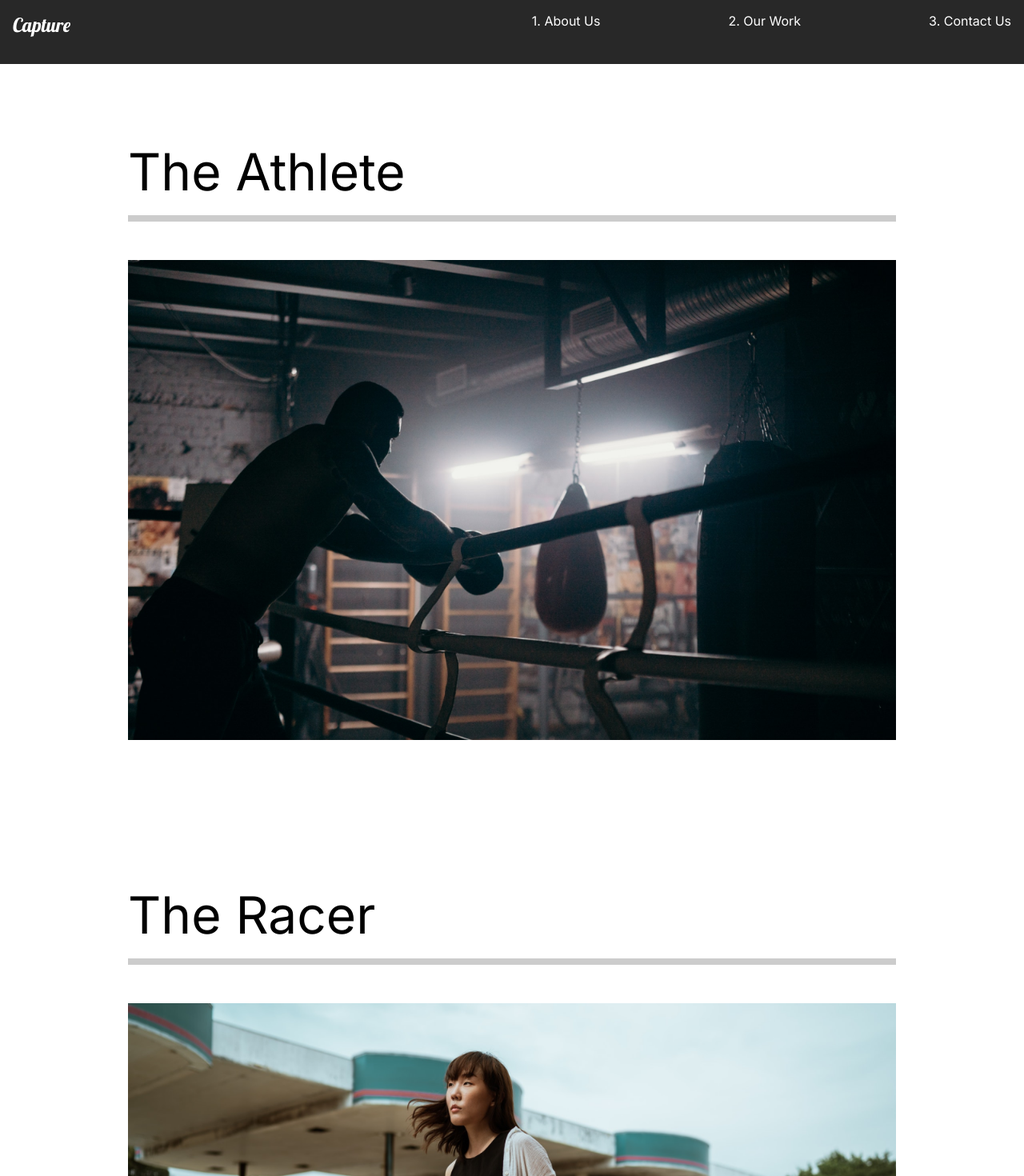
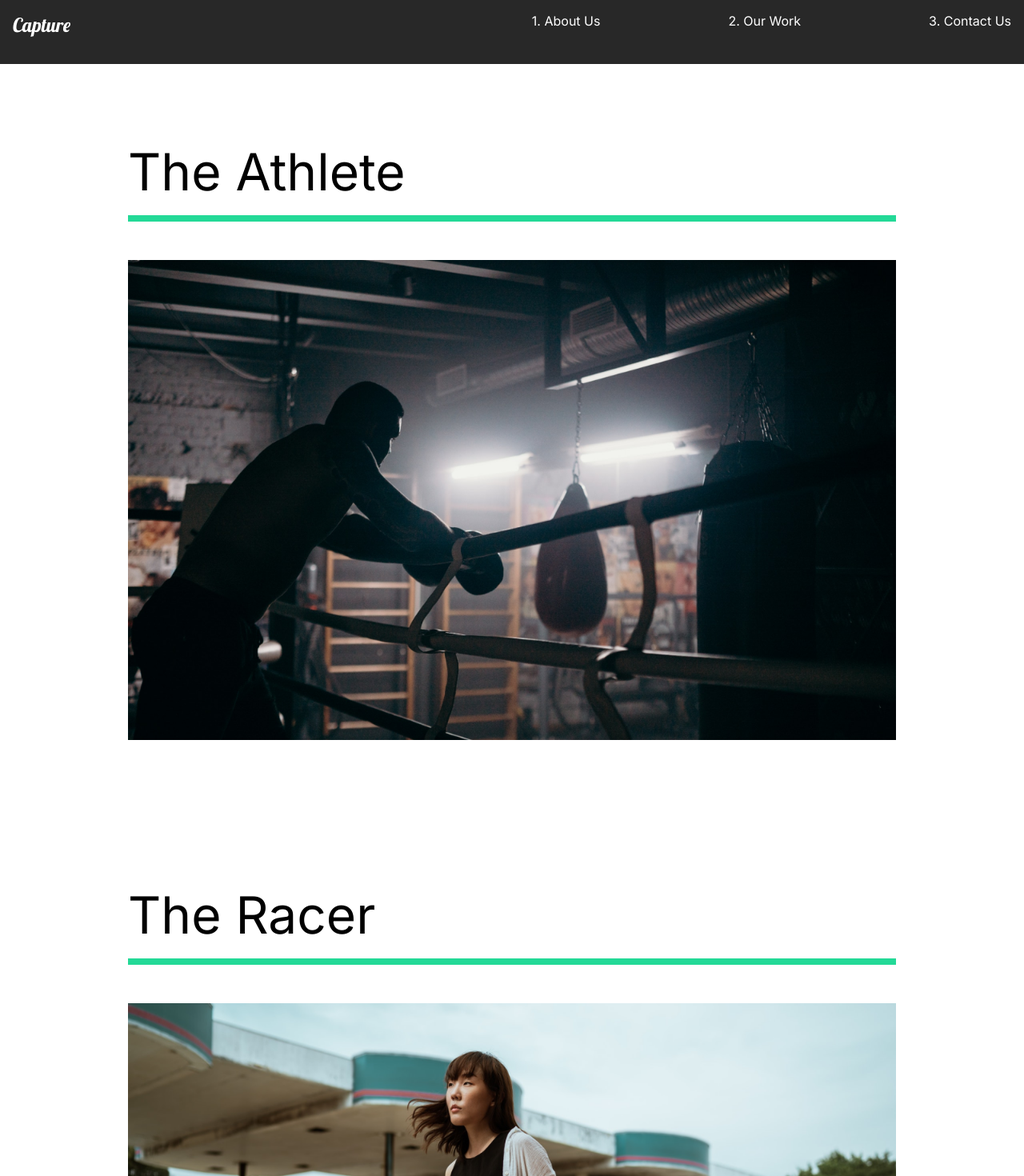
Before and after one commit to edazejnuni/capture, a React (Create React App) app: page /work in a window 1280 px wide. Shown: the top 1470 px of the page at 80% size. Built offline with nearby package versions, Linux system fonts and the light colour scheme.

Commit message:
11. Animation 2.0

```diff
--- a/src/Animation.js
+++ b/src/Animation.js
@@ -7,14 +7,13 @@ export const pageAnimation = {
         opacity:1,
         y: 0,
         transition:{
-            duration:1,
+            duration:0.5,
             when:"beforeChildren",
             staggerChildren:0.25,
         }
     },
     exit:{
         opacity:0,
-        y:300,
         transition: {
             duration:0.5,
         }
@@ -49,3 +48,30 @@ export const photoAnim = {
         }
     }
 }
+
+export const lineAnim = {
+    hidden:{
+        width:'0%'
+    },
+    show:{
+        width: '100%',
+        transition: {duration:1}
+    }
+}
+
+export const slider = {
+    hidden: {x:'-130%', skew: '45deg'},
+    show:{
+        x:'100%',
+        skew:'0deg',
+        transition:{ease:'easeOut', duration:1}
+    }
+}
+
+export const sliderContainer ={
+    hidden:{oppacity:1},
+    show:{oppacity:1, transition:{
+        staggerChildren:0.15,
+        ease:"easeOut"
+    }}
+}
--- /dev/null
+++ b/src/components/Wave.js
@@ -0,0 +1,20 @@
+import React from "react";
+import styled from "styled-components";
+import { motion } from "framer-motion";
+
+const Wave = () => {
+    return(
+        <WaveSvg viewBox="0 0 1440 363" fill="none" xmlns="http://www.w3.org/2000/svg">
+            <motion.path initial={{pathLength:0, pathOffset:1 }} animate={{pathLength:1, pathOffset:0}} transition={{duration:1}} d="M1440 27.4774C1352.73 19.8184 1122.41 49.0556 899.331 227.276C620.48 450.052 354.282 355.647 170.328 185.318C23.165 49.0556 -4.21721 8.32998 0.487081 5" stroke="#D96ED4" strokeOpacity="0.1" strokeWidth="10"/>
+        </WaveSvg>
+
+    )
+}
+
+const WaveSvg = styled.svg`
+    position: absolute;
+    left: 0;
+    z-index: 1;
+`;
+
+export default Wave;
--- a/src/pages/OurWork.js
+++ b/src/pages/OurWork.js
@@ -8,27 +8,34 @@ import goodtimes from '../img/goodtimes-small.png';
 
 //Animations
 import {motion} from 'framer-motion';
-import {pageAnimation} from '../Animation'
+import { pageAnimation, fade, photoAnim, lineAnim, slider, sliderContainer } from "../Animation";
 const OurWork = () => {
     return(
         <Work variants={pageAnimation} initial="hidden" animate="show" exit="exit" style={{background:'#fff'}}>
+            <motion.div variants={sliderContainer}>
+                <Frame1 variants={slider}></Frame1>
+                <Frame2 variants={slider}></Frame2>
+                <Frame3 variants={slider}></Frame3>
+                <Frame4 variants={slider}></Frame4>
+            </motion.div>
+
             <Movie>
-                <h2>The Athlete</h2>
-                <div className="line"></div>
+                <motion.h2 variants={fade}>The Athlete</motion.h2>
+                <motion.div variants={lineAnim} className="line"></motion.div>
                 <Link to="/work/the-athlete">
-                <img src={athlete} alt="Athlete" /></Link>
+                <Hide><motion.img variants={photoAnim} src={athlete} alt="Athlete" /></Hide></Link>
             </Movie>
             <Movie>
-                <h2>The Racer</h2>
-                <div className="line"></div>
+                <motion.h2>The Racer</motion.h2>
+                <motion.div variants={lineAnim} className="line"></motion.div>
                 <Link to="/work/the-racer">
-                <img src={theracer} alt="The Racer" /></Link>
+                <Hide><motion.img variants={photoAnim} src={theracer} alt="The Racer" /></Hide></Link>
             </Movie>
             <Movie>
-                <h2>Good Times</h2>
-                <div className="line"></div>
+                <motion.h2>Good Times</motion.h2>
+                <motion.div variants={lineAnim} className="line"></motion.div>
                 <Link to="/work/good-times">
-                <img src={goodtimes} alt="Good Times" /></Link>
+                <Hide><motion.img variants={photoAnim} src={goodtimes} alt="Good Times" /></Hide></Link>
             </Movie>
         </Work>
     )
@@ -47,7 +54,7 @@ const Movie = styled.div`
     padding-bottom: 10rem;
     .line{
         height: 0.5rem;
-        background:#cccccc;
+        background:#23d997;
         margin-bottom:3rem;
     }
     img{
@@ -57,4 +64,29 @@ const Movie = styled.div`
     }
 `;
 
+const Hide = styled.div`
+    overflow:hidden;
+`;
+
+//Frame Animation
+const Frame1 = styled(motion.div)
+`
+    position:fixed;
+    left:0;
+    top:10%;
+    width:100%;
+    height:100vh;
+    background:#fffebf;
+    z-index:2;
+`;
+
+const Frame2 = styled(Frame1)`
+    background:#ff8efb;
+`
+const Frame3 = styled(Frame1)`
+    background: #8ed2ff;
+`
+const Frame4 = styled(Frame1)`
+    background: #8effa0;
+`
 export default OurWork;
--- a/src/styles.js
+++ b/src/styles.js
@@ -11,6 +11,7 @@ export const About = styled.div`
 export const Description = styled.div`
     flex:1;
     padding-right:5rem;
+    z-index: 2;
     h2{
         font-weight: lighter;
     }
@@ -18,6 +19,7 @@ export const Description = styled.div`
 export const Image = styled.div`
     flex:1;
     overflow: hidden;
+    z-index: 2;
     img{
         width: 100%;
         height: 80vh;
```
Also changed, not shown: src/components/AboutSection.js (+3 -1 lines).
